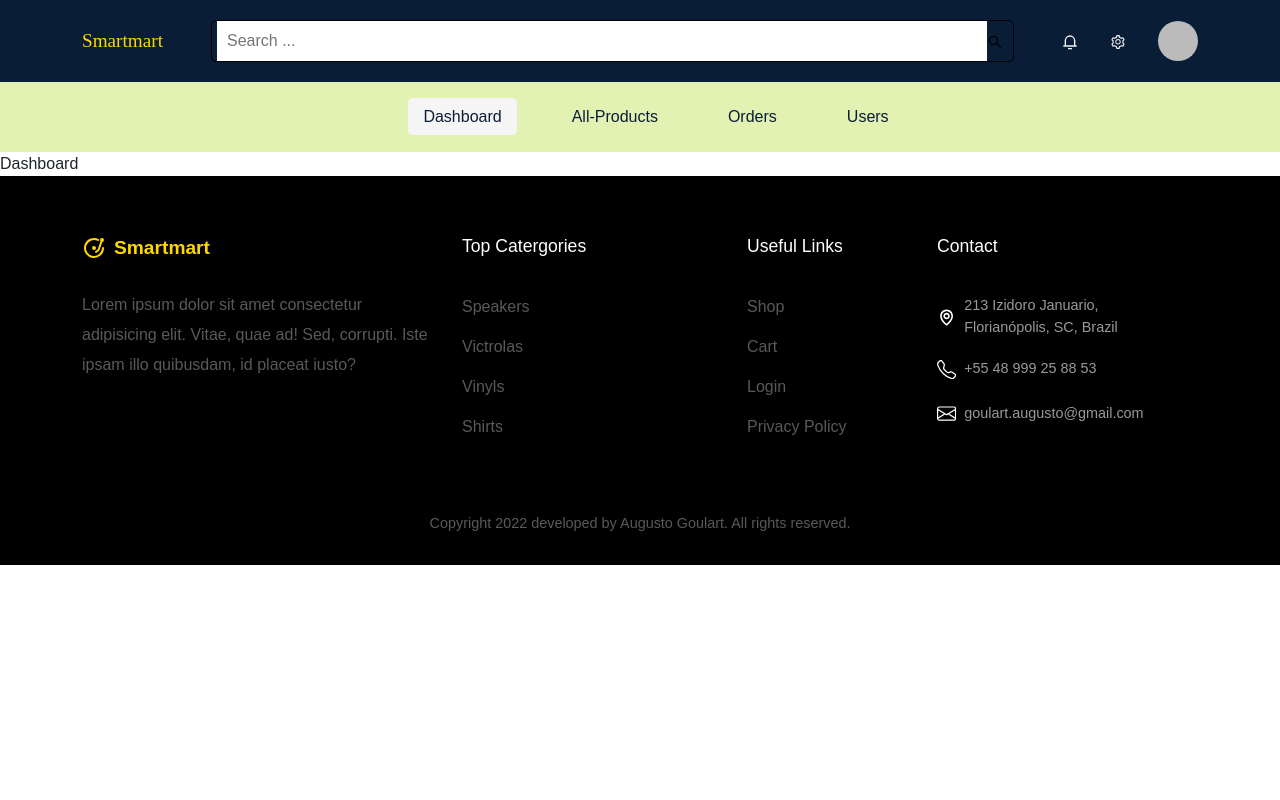
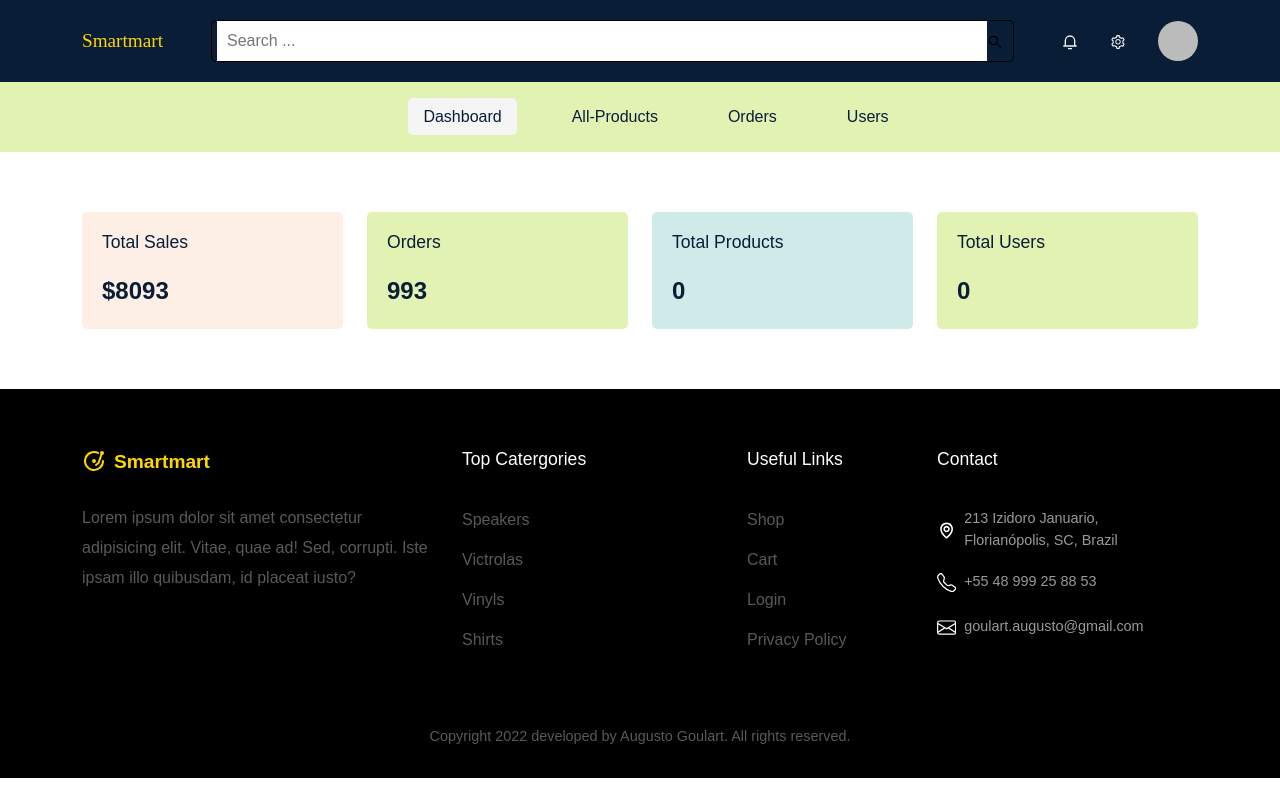
Before and after one commit to GoulartAugusto/ecommerce-shop, a React (Create React App) app: page /dashboard in a window 1280 px wide. Built offline with nearby package versions, Linux system fonts and the light colour scheme; no server answers; the database is empty; sample sign-in values are in the browser's storage; a web font is replaced by a local one.

Commit message:
Admin Dashboard working

```diff
--- a/src/admin/AddProducts.jsx
+++ b/src/admin/AddProducts.jsx
@@ -50,7 +50,7 @@ const AddProducts = () => {
       }, () =>  {
         getDownloadURL(uploadTask.snapshot.ref).then(async (downloadURL) => {
           await addDoc(docRef, {
-            title: enterTitle,
+            productName: enterTitle,
             shortDesc: enterShortDesc,
             description: enterDescription,
             category: enterCategory,
@@ -107,7 +107,8 @@ const AddProducts = () => {
 
                   <FormGroup className="form__group w-50">
                     <span>Category</span>
-                      <select className='w-100 p-2' value={enterCategory} onChange={e => setEnterCategory(e.target.value)} required >
+                      <select className='w-100 p-2' value={enterCategory} onChange={(e) => setEnterCategory(e.target.value)} required >
+                        <option>Select Category</option>
                         <option value="Vinyls">Vinyls</option>
                         <option value="Shirts">Shirts</option>
                         <option value="Posters">Posters</option>
--- a/src/admin/AdminNav.jsx
+++ b/src/admin/AdminNav.jsx
@@ -49,7 +49,7 @@ const AdminNav = () => {
                         <div className="admin__nav-top-right">
                             <span className='notification-line'><RiNotification3Line /></span>
                             <span className='setting-line'><AiOutlineSetting /></span>
-                            <img src={currentUser.photoURL} alt="" />
+                            <img src={currentUser && currentUser.photoURL} alt="" />
                         </div>
                     </div>
                 </Container>
--- a/src/admin/Dashboard.jsx
+++ b/src/admin/Dashboard.jsx
@@ -1,8 +1,48 @@
-import React from 'react'
+import React from 'react';
+import '../styles/Dashboard.css';
+import { Container, Row, Col } from 'reactstrap';
+
+import userGetData from '../custom-hooks/useGetData';
 
 const Dashboard = () => {
+
+  const {data: products} = userGetData('products')
+  const {data: users} = userGetData('users')
+
+
   return (
-    <div>Dashboard</div>
+    <>
+      <section>
+        <Container>
+          <Row>
+            <Col className="lg-3">
+              <div className="revenue__box">
+                <h5>Total Sales</h5>
+                <span>$8093</span>
+              </div>
+            </Col>
+            <Col className="lg-3">
+              <div className="order__box">
+                <h5>Orders</h5>
+                <span>993</span>
+              </div>
+            </Col>
+            <Col className="lg-3">
+              <div className="products__box">
+                <h5>Total Products</h5>
+                <span>{products.length}</span>
+              </div>
+            </Col>
+            <Col className="lg-3">
+              <div className="users__box">
+                <h5>Total Users</h5>
+                <span>{users.length}</span>
+              </div>
+            </Col>
+          </Row>
+        </Container>
+      </section>
+    </>
   )
 }
 
--- a/src/pages/Home.jsx
+++ b/src/pages/Home.jsx
@@ -2,7 +2,6 @@ import React, { useState, useEffect } from 'react';
 
 import { Link } from 'react-router-dom';
 import { motion } from 'framer-motion';
-import products from '../assets/data/products';
 
 import '../styles/Home.css';
 import Helmet from '../components/Helmet/Helmet';
@@ -17,7 +16,11 @@ import Clock from '../components/UI/Clock';
 
 import counterImg from '../assets/images/counter-image.png';
 
+import useGetData from '../custom-hooks/useGetData';
+
 const Home = () => {
+
+  const {data: products, loading} = useGetData('products')
 
   const [trendingProducts, setTrendingProducts] = useState([]);
   const [bestSalesProducts, setBestSalesProducts] = useState([]);
@@ -54,7 +57,7 @@ const Home = () => {
       setNewProducts(filteredNewProducts);
       setSoundProducts(filteredSoundProducts);
       setPopularProducts(filteredPopularProducts);
-  }, []);
+  }, [products]);
 
   return (
     <Helmet title={'Home'}>
@@ -88,7 +91,10 @@ const Home = () => {
             <Col lg='12' className='text-center'>
               <h2 className='section__title mb-5'>Trending Products</h2>
             </Col>
-            <ProductsList data={trendingProducts} />
+            {
+              loading ? <h5 className='fw-bold'>Loading...</h5> :
+              <ProductsList data={trendingProducts} />
+            }
           </Row>
         </Container>
       </section>
@@ -99,7 +105,10 @@ const Home = () => {
             <Col lg='12' className='text-center'>
               <h2 className='section__title mb-5'>Best Sales</h2>
             </Col>
-            <ProductsList data={bestSalesProducts} />
+            {
+              loading ? <h5 className='fw-bold'>Loading...</h5> :
+              <ProductsList data={bestSalesProducts} />
+            }
           </Row>
         </Container>
       </section>
@@ -129,8 +138,14 @@ const Home = () => {
             <Col lg='12' className='text-center md-5'>
               <h2 className='section__title mb-5'>New Arrivals</h2>
             </Col>
-            <ProductsList data={newProducts} />
-            <ProductsList data={soundProducts} />
+            {
+              loading ? <h5 className='fw-bold'>Loading...</h5> :
+              <ProductsList data={newProducts} />
+            }
+            {
+              loading ? <h5 className='fw-bold'>Loading...</h5> :
+              <ProductsList data={soundProducts} />
+            }
           </Row>
         </Container>
       </section>
@@ -141,7 +156,10 @@ const Home = () => {
             <Col lg='12' className='text-center md-5'>
               <h2 className='section__title mb-5'>Popular in Category</h2>
             </Col>
-            <ProductsList data={populartProducts} />
+            {
+              loading ? <h5 className='fw-bold'>Loading...</h5> :
+              <ProductsList data={populartProducts} />
+            }
           </Row>
         </Container>
       </section>
--- a/src/pages/ProductDetails.jsx
+++ b/src/pages/ProductDetails.jsx
@@ -3,7 +3,6 @@ import '../styles/ProductDetails.css';
 
 import { Container, Row, Col } from 'reactstrap';
 import { useParams } from 'react-router-dom';
-import products from '../assets/data/products';
 import Helmet from '../components/Helmet/Helmet';
 import CommonSection from '../components/UI/CommonSection';
 import ProductsList from '../components/UI/ProductsList';
@@ -14,8 +13,13 @@ import { toast } from 'react-toastify';
 import { BsStarFill ,BsStarHalf } from 'react-icons/bs'
 import { motion } from 'framer-motion';
 
+import { db } from '../firebase.config';
+import {doc, getDoc} from 'firebase/firestore';
+import useGetData from '../custom-hooks/useGetData';
+
 const ProductDetails = () => {
 
+  const [product, setProduct] = useState({})
   const [tab, setTab] = useState('desc');
   const reviewUser = useRef('');
   const reviewMsg = useRef('');
@@ -23,9 +27,34 @@ const ProductDetails = () => {
 
   const [rating, setRating] = useState(null);
   const {id} = useParams();
-  const product = products.find((item) => item.id === id);
 
-  const {imgUrl, productName, price, avgRating, reviews, description, shortDesc, category } = product;
+  const {data: products} = useGetData('products')
+
+  const docRef = doc(db, 'products', id)
+
+  useEffect(() => {
+    const getProduct = async () => {
+      const docSnap = await getDoc(docRef)
+
+      if (docSnap.exists()) {
+        setProduct(docSnap.data())
+      } else {
+        console.log('No product!')
+      }
+    }
+
+    getProduct( )
+  }, [])
+
+  const {
+    imgUrl,
+    productName,
+    price,
+    // avgRating,
+    // reviews,
+    description,
+    shortDesc,
+    category } = product;
 
   const relatedProducts = products.filter((item) => item.category === category)
 
@@ -84,7 +113,7 @@ const ProductDetails = () => {
                     <span><BsStarHalf /></span>
                   </div>
 
-                  <p>(<span>{avgRating}</span> Rating)</p>
+                  {/*<p>(<span>{avgRating}</span> Rating)</p>*/}
                 </div>
 
                 <div className='d-flex align-items-center gap-5'>
@@ -120,7 +149,7 @@ const ProductDetails = () => {
                   className={`${tab==='rev' ? 'active__tab' : ''}`}
                   onClick={() => setTab('rev')}
                 >
-                  Reviews ({reviews.length})
+                  {/*Reviews ({reviews.length})*/}
                 </h6>
               </div>
 
@@ -132,7 +161,7 @@ const ProductDetails = () => {
               ) : (
               <div className='product__review mt-5'>
                 <div className='review__wrapper'>
-                  <ul>
+                  {/*<ul>
                     {reviews?.map((item, index) => (
                         <li key={index} className='mb-4'>
                           <h6>John Doe</h6>
@@ -141,7 +170,7 @@ const ProductDetails = () => {
                         </li>
                       ))
                     }
-                  </ul>
+                  </ul>*/}
 
                   <div className="review__form">
                     <h4>Leave your experience</h4>
--- a/src/pages/Signup.jsx
+++ b/src/pages/Signup.jsx
@@ -78,6 +78,7 @@ const Signup = () => {
   return (
     <Helmet title='Signup'>
       <Row className='mb-4'>
+
         {
           loading ? (
 
@@ -109,9 +110,7 @@ const Signup = () => {
             <p>Already have an account? <Link to='/login'>Login</Link></p>
           </Form>
         </Col>
-
           )
-
         }
 
       </Row>
--- /dev/null
+++ b/src/styles/Dashboard.css
@@ -0,0 +1,42 @@
+.revenue__box,
+.order__box,
+.products__box,
+.users__box {
+    padding: 20px;
+    border-radius: 5px;
+}
+
+.revenue__box {
+    background: var(--card-bg-01);
+}
+
+.products__box {
+    background: var(--card-bg-03);
+}
+
+.order__box {
+    background: var(--card-bg-04);
+}
+
+.users__box {
+    background: var(--card-bg-04);
+}
+
+.revenue__box h5,
+.order__box h5,
+.products__box h5,
+.users__box h5 {
+    font-size: 1.1rem;
+    font-weight: 500;
+    color: var(--primary-color);
+    margin-bottom: 20px;
+}
+
+.revenue__box span,
+.order__box span,
+.products__box span,
+.users__box span {
+    color: var(--primary-color);
+    font-weight: 600;
+    font-size: 1.5rem;
+}
```
Also changed, not shown: src/admin/Users.jsx (+15 -4 lines).
